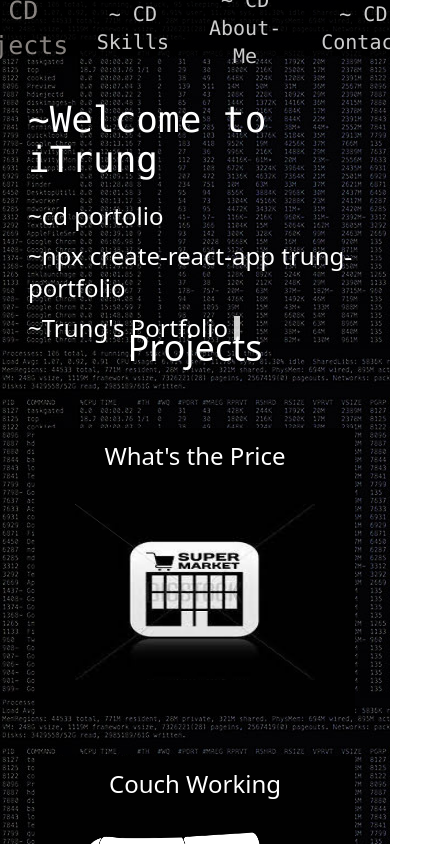
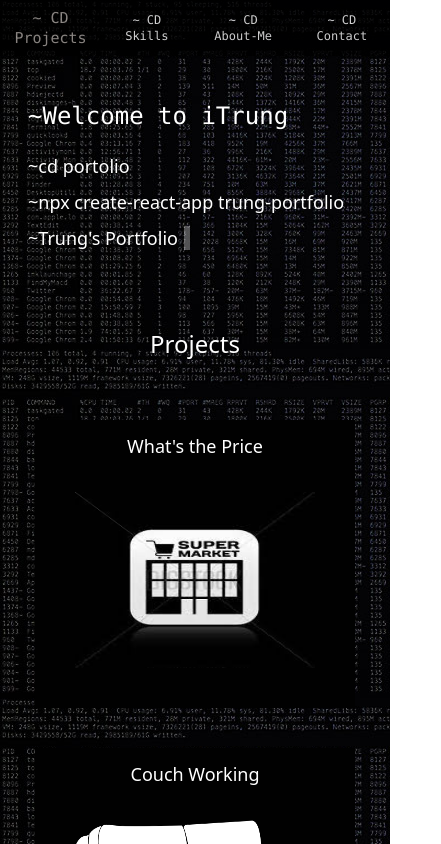
Before and after one commit to tdiec00/portfolio, a React (Create React App) app in the folder client/: page / in a window 390 px wide. Shown: the top 844 px of the page, 441 px wide, since content can reach past the window. Built offline with nearby package versions, Linux system fonts and the light colour scheme.

Commit message:
font size media queries

```diff
--- a/client/src/Screens/aboutMePage/AboutMePage.jsx
+++ b/client/src/Screens/aboutMePage/AboutMePage.jsx
@@ -1,16 +1,20 @@
-import React from "react"
+import Resume from "../../images/Resume.pdf"
 
 export default function AboutMePage() {
   return (
-    <div id="about" className=" text-white text-xl text-center flex flex-col justify-center h-80">
+    <div id="about" className=" text-white text-xl text-center flex flex-col justify-center h-1/2">
       <h1 className="text-4xl ">About Me</h1>
       <div className=" flex flex-wrap break-normal">
-        <p className="break-normal mx-44">
+        <p className="mx-28 break-normal md:mx-44">
           Trung was born and raised in Boston Massachusetts, and has served as a healthcare professional for over a decade at two of the most prestigious hospitals in Massachusetts (Massachusetts
           General Hospital and Boston Medical Center). In November of 2020, Trung made one of the biggest decisions in his life, leaving behind his pharmacy career, and enrolling in General Assembly's
           12-week Software Engineering Immersive bootcamp. During his time with General Assembly, Trung gained knowledge of various languages and databases, along with the tools and understanding to
           continue growing his knowledge in the software development industry.
         </p>
+        <br />
+        <a className="font-medium text-white font-mono text-xs ... p-5 hover:scale-125 hover:text-stone-400" href={Resume} target="_blank" rel="noreferrer">
+          ~ CD Resume
+        </a>
       </div>
     </div>
   )
--- a/client/src/Screens/landingPage/LandingPage.jsx
+++ b/client/src/Screens/landingPage/LandingPage.jsx
@@ -10,17 +10,19 @@ export default function LandingPage(props) {
     <div id="home" className="text-center  ">
       <div className="flex flex-row w-screen ">
         <div className="m-5 h-72 text-left">
-          <h1 className="font-medium text-white font-mono  ... text-4xl   opacity-100 ml-2 pt-20">~Welcome to iTrung</h1>
-          <h1 className="text-white text-2xl mt-5 ml-2">~cd portolio</h1>
-          <h1 className="text-white text-2xl mt-2 ml-2">~npx create-react-app trung-portfolio</h1>
+          <h1 className="font-medium text-white font-mono  ... text-2xl md:text-4xl   opacity-100 ml-2 pt-20">~Welcome to iTrung</h1>
+          <h1 className="text-white text-lg md:text-2xl mt-5 ml-2">~cd portolio</h1>
+          <h1 className="text-white text-lg  md:text-2xl mt-2 ml-2">~npx create-react-app trung-portfolio</h1>
           <div className="flex ... content-center items-center">
-            <h1 className="text-white text-2xl mt-2 ml-2">~Trung's Portfolio</h1>
+            <h1 className="text-white text-lg  md:text-2xl mt-2 ml-2">~Trung's Portfolio</h1>
             <div className="bg-white w-1.5 h-6 ml-1.5 animate__animated animate__flash  animate__infinite	infinite mt-2"></div>
           </div>
         </div>
       </div>
       <ProjectPage />
+      <br />
       <SkillsPage />
+      <br />
       <AboutMePage />
       <Modal
         onClose={() => {
--- a/client/src/Screens/projectPage/ProjectPage.jsx
+++ b/client/src/Screens/projectPage/ProjectPage.jsx
@@ -10,8 +10,8 @@ import keg from "../../images/keg.png"
 
 export default function ProjectPage() {
   return (
-    <div id="project" className=" text-white  text-center w-screen flex flex-col justify-center text-2xl">
-      <h1 className="text-4xl mb-10">Projects</h1>
+    <div id="project" className=" text-white  text-center w-screen flex flex-col justify-center text-2xl h-1/2">
+      <h1 className="text-2xl md:text-4xl mb-10">Projects</h1>
       <div className="flex flex-row flex-wrap justify-evenly">
         <ProjectContainer title="What's the Price" link="https://trungs-supermarket.netlify.app/" image={supermarket} alt="black and white supermarket">
           <WhatsThePrice />
--- a/client/src/Screens/skillsPage/SkillsPage.jsx
+++ b/client/src/Screens/skillsPage/SkillsPage.jsx
@@ -1,8 +1,8 @@
 export default function SkillsPage() {
   return (
-    <div id="skills" className=" text-white text-xl text-center flex flex-col justify-center mb-5 mt-5 ">
-      <h1 className="text-4xl mb-5">Skills</h1>
-      <div className="flex flex-wrap break-normal mx-80">
+    <div id="skills" className=" text-white text-xl text-center flex flex-col justify-center mb-5 mt-5 h-1/2">
+      <h1 className="text-2xl  md:text-4xl mb-5">Skills</h1>
+      <div className="text-lg flex flex-wrap break-normal mx-28 md:mx-44 md:text-xl">
         <p>
           JavaScript \\ React \\ Ruby \\ Rails \\ MongoDB \\ Mongoose \\ Express \\ PostgreSQL \\ SQL \\ HTML \\ CSS \\ Tailwind \\ BoostStrap \\ React Styled Components \\ Github \\ Heroku \\ Netlify
           \\ Node
--- a/client/src/components/navbar/Navbar.jsx
+++ b/client/src/components/navbar/Navbar.jsx
@@ -1,26 +1,18 @@
-import Resume from "../../images/Resume.pdf"
-
 const Navbar = (props) => {
   return (
     <div className="z-10 h-14 flex justify-center items-center bg-blackbg fixed top-0 opacity-80 w-full">
-      <a href="#home" className="font-medium text-white font-mono text-xl ... p-5 hover:scale-125 hover:text-stone-400">
-        ~ CD Home
-      </a>
-      <a href="#project" className="font-medium text-white font-mono text-xl ... p-5 hover:scale-125 hover:text-stone-400">
+      <a href="#project" className="font-medium text-white font-mono text-xs ... p-5 hover:scale-125 hover:text-stone-400 md:text-2xl">
         ~ CD Projects
       </a>
-      <a href="#skills" className="font-medium text-white font-mono text-xl ... p-5 hover:scale-125 hover:text-stone-400">
+      <a href="#skills" className="font-medium text-white font-mono text-xs ... p-5 hover:scale-125 hover:text-stone-400 md:text-2xl">
         ~ CD Skills
       </a>
-      <a href="#about" className="font-medium text-white font-mono text-xl ... p-5 hover:scale-125 hover:text-stone-400">
+      <a href="#about" className="font-medium text-white font-mono text-xs ... p-5 hover:scale-125 hover:text-stone-400 md:text-2xl">
         ~ CD About-Me
       </a>
-      <button onClick={() => props.setShow(true)} className="font-medium text-white font-mono text-xl ... p-5 hover:scale-125 hover:text-stone-400">
+      <button onClick={() => props.setShow(true)} className="font-medium text-white font-mono text-xs ... p-5 hover:scale-125 hover:text-stone-400 md:text-2xl">
         ~ CD Contact
       </button>
-      <a className="font-medium text-white font-mono text-xl ... p-5 hover:scale-125 hover:text-stone-400" href={Resume} target="_blank" rel="noreferrer">
-        ~ CD Resume
-      </a>
     </div>
   )
 }
--- a/client/src/components/projectContainer/ProjectContainer.jsx
+++ b/client/src/components/projectContainer/ProjectContainer.jsx
@@ -7,7 +7,7 @@ export default function ProjectContainer(props) {
   return (
     <div className="h-72 bg-blackbg w-80 m-5 pt-3 ">
       <div>
-        <p className="pb-2 cursor-pointer" onClick={() => setShow(true)}>
+        <p className="text-lg pb-2 cursor-pointer hover:text-rose-700 md:text-2xl" onClick={() => setShow(true)}>
           {props.title}
         </p>
         <div className="flex justify-center mt-6">
```
